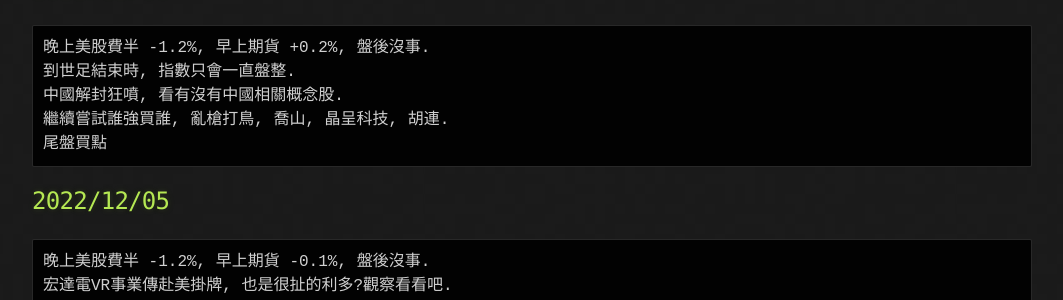
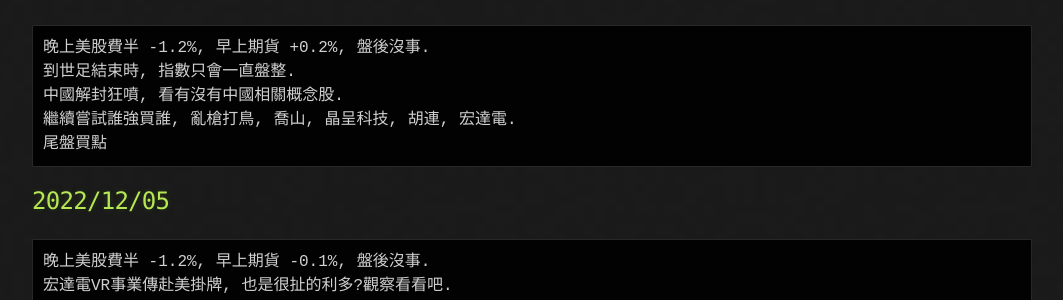
Before and after one commit to lepg5487/Stock_God, a Jekyll site: the page built from index.md, in a window 1280 px wide and 900 px high, scrolled down 348 px. Shown: the part 221-521 px from the top of the window, without its empty margins (108-1171 px from the left). Built offline with Jekyll 4.4.1, drawn with Linux system fonts in a browser that asks for light colours; our own code applies the rules of GitHub Pages for plain Markdown files.

Commit message:
Update index.md

````diff
--- a/index.md
+++ b/index.md
@@ -21,7 +21,7 @@ layout: testlayouts
 晚上美股費半 -1.2%, 早上期貨 +0.2%, 盤後沒事.
 到世足結束時, 指數只會一直盤整.
 中國解封狂噴, 看有沒有中國相關概念股.
-繼續嘗試誰強買誰, 亂槍打鳥, 喬山, 晶呈科技, 胡連.
+繼續嘗試誰強買誰, 亂槍打鳥, 喬山, 晶呈科技, 胡連, 宏達電.
 尾盤買點
 ```
 
````
